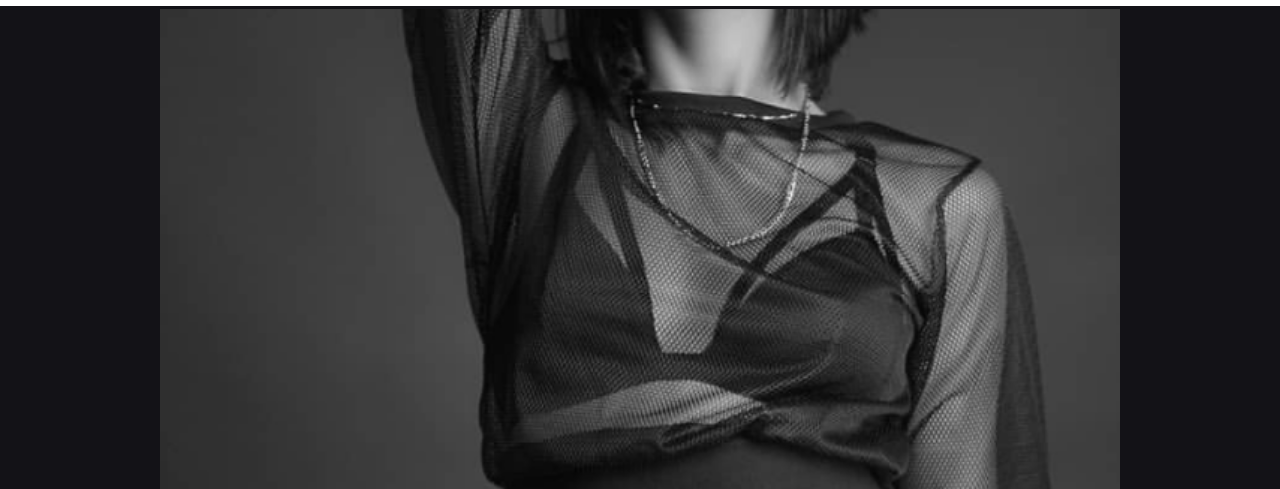
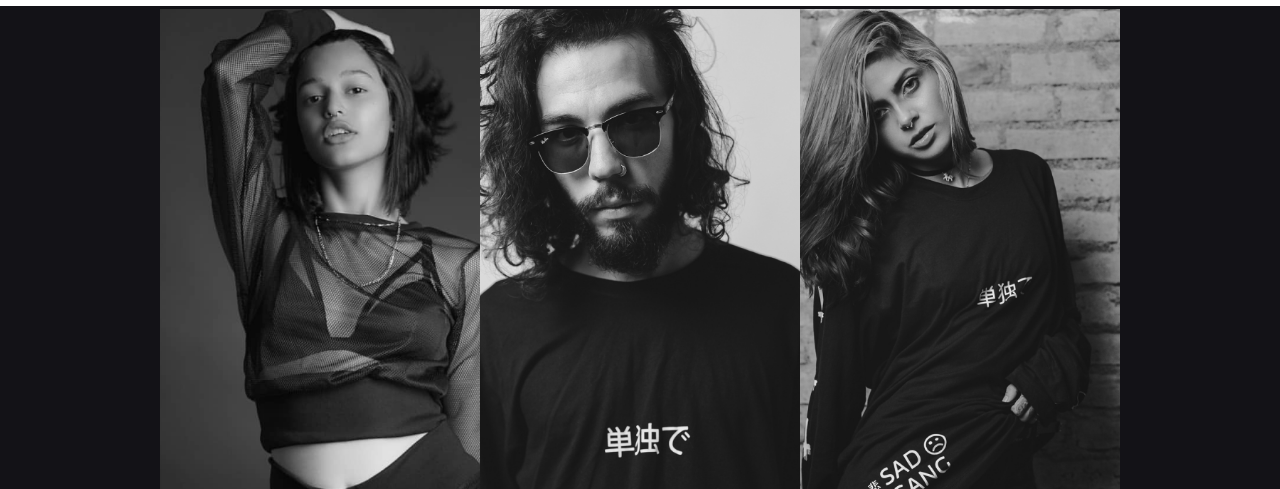
Before and after one commit to cristianfelipe94/SadGang-version-GatsbyJs-PWA, a Gatsby site: page / in a window 1280 px wide. Shown: the part 47-536 px from the top of the page. Built offline with nearby package versions, Linux system fonts and the light colour scheme; Gatsby itself is replaced by a stand-in of ours; a web font is replaced by a local one.

Commit message:
Have added gallery and functionality

```diff
--- a/src/components/image-boy-one.js
+++ b/src/components/image-boy-one.js
@@ -14,7 +14,7 @@ import "./styles.css"
  * - `useStaticQuery`: https://www.gatsbyjs.org/docs/use-static-query/
  */
 
-const ImageBoyOne = ({galleryMovement}) => {
+const ImageBoyOne = () => {
   const data = useStaticQuery(graphql`
     query {
       placeholderImage: file(relativePath: { eq: "background-boy-one.png" }) {
@@ -27,7 +27,7 @@ const ImageBoyOne = ({galleryMovement}) => {
     }
   `)
 
-  return <Img fluid={data.placeholderImage.childImageSharp.fluid} className="background--overlapped" style={{left: `${galleryMovement}`}}/>
+  return <Img fluid={data.placeholderImage.childImageSharp.fluid} className="gallery__image gallery__image--sec"/>
 }
 
 export default ImageBoyOne
--- a/src/components/image-boy-two.js
+++ b/src/components/image-boy-two.js
@@ -14,7 +14,7 @@ import "./styles.css"
  * - `useStaticQuery`: https://www.gatsbyjs.org/docs/use-static-query/
  */
 
-const ImageBoyTwo = ({galleryMovement}) => {
+const ImageBoyTwo = () => {
   const data = useStaticQuery(graphql`
     query {
       placeholderImage: file(relativePath: { eq: "background-boy-two.png" }) {
@@ -27,7 +27,7 @@ const ImageBoyTwo = ({galleryMovement}) => {
     }
   `)
 
-  return <Img fluid={data.placeholderImage.childImageSharp.fluid} className="background--overlapped" style={{left: `${galleryMovement}`}}/>
+  return <Img fluid={data.placeholderImage.childImageSharp.fluid} className="gallery__image gallery__image--fourth"/>
 }
 
 export default ImageBoyTwo
--- a/src/components/image-girl-one.js
+++ b/src/components/image-girl-one.js
@@ -14,7 +14,7 @@ import "./styles.css"
  * - `useStaticQuery`: https://www.gatsbyjs.org/docs/use-static-query/
  */
 
-const ImageGirlOne = ({galleryMovement}) => {
+const ImageGirlOne = () => {
   const data = useStaticQuery(graphql`
     query {
       placeholderImage: file(relativePath: { eq: "background-girl-one.png" }) {
@@ -27,7 +27,7 @@ const ImageGirlOne = ({galleryMovement}) => {
     }
   `)
 
-  return <Img fluid={data.placeholderImage.childImageSharp.fluid} className="background--overlapped" style={{left: `${galleryMovement}`}}/>
+  return <Img fluid={data.placeholderImage.childImageSharp.fluid} className="gallery__image gallery__image--main"/>
 }
 
 export default ImageGirlOne
--- a/src/components/image-girl-two.js
+++ b/src/components/image-girl-two.js
@@ -14,7 +14,7 @@ import "./styles.css"
  * - `useStaticQuery`: https://www.gatsbyjs.org/docs/use-static-query/
  */
 
-const ImageGirlTwo = ({galleryMovement}) => {
+const ImageGirlTwo = () => {
   const data = useStaticQuery(graphql`
     query {
       placeholderImage: file(relativePath: { eq: "background-girl-two.png" }) {
@@ -27,7 +27,7 @@ const ImageGirlTwo = ({galleryMovement}) => {
     }
   `)
 
-  return <Img fluid={data.placeholderImage.childImageSharp.fluid} className="background--overlapped" style={{left: `${galleryMovement}`}}/>
+  return <Img fluid={data.placeholderImage.childImageSharp.fluid} className="gallery__image gallery__image--third"/>
 }
 
 export default ImageGirlTwo
--- a/src/components/styles.css
+++ b/src/components/styles.css
@@ -1,12 +1,82 @@
-.background--overlapped {
-  position: absolute !important;
+.gallery {
+  position: absolute;
+  width: 100vw;
+  height: 79.2vh;
   overflow: hidden;
+  left: 0;
   top: 0;
-  width: 100%;
-  z-index: -1;
-  height: 80vh;
 }
 
+.gallery__panel {
+  background-color: rgba(39, 39, 39, 0.616);
+  height: 100%;
+  width: 100%;
+  z-index: -2;
+  position: absolute;
+  top: 0;
+  left: 0;
+  display: flex;
+  flex-direction: row;
+  transform: translateX(0vw);
+  transition: width 2s, left 2s;
+  animation-fill-mode: forwards;
+  -webkit-touch-callout: none; /* iOS Safari */
+  -webkit-user-select: none; /* Safari */
+  -khtml-user-select: none; /* Konqueror HTML */
+  -moz-user-select: none; /* Old versions of Firefox */
+  -ms-user-select: none; /* Internet Explorer/Edge */
+  user-select: none; /* Non-prefixed version, currently supported by Chrome, Edge, Opera and Firefox */
+}
+
+.gallery__panel--open {
+  width: 400vw;
+}
+
+.gallery__image--main {
+  z-index: -3;
+  height: 100%;
+  width: 100vw;
+  /* margin: 0 1vw; */
+}
+
+.gallery__image--sec {
+  z-index: -3;
+  height: 100%;
+  width: 100vw;
+  /* margin: 0 1vw; */
+}
+
+.gallery__image--third {
+  z-index: -3;
+  height: 100%;
+  width: 100vw;
+  /* margin: 0 1vw; */
+}
+
+.gallery__image--fourth {
+  z-index: -3;
+  height: 100%;
+  width: 100vw;
+  /* margin: 0 1vw; */
+}
+
+@keyframes displayImageAnimation {
+  0% {
+    opacity: 0;
+    z-index: -2;
+  }
+  20% {
+    opacity: 1;
+  }
+  25% {
+    opacity: 1;
+    z-index: -2;
+  }
+  100% {
+    opacity: 0;
+    z-index: -1;
+  }
+}
 
 .layout--gradient {
   margin: 0 auto;
--- a/src/pages/index.js
+++ b/src/pages/index.js
@@ -11,6 +11,39 @@ import ImageGirlTwo from "../components/image-girl-two"
 import ImageBoyTwo from "../components/image-boy-two"
 
 const IndexPage = () => {
+  function openCloseGallery(event) {
+    const getGallery = document.querySelector(".gallery__panel");
+    const mouseXclicked = event.clientX;
+    const windowXSize = window.innerWidth;
+    const windowPercentage = parseInt((mouseXclicked / windowXSize) * 100);
+
+    if(!getGallery.classList.contains("gallery__panel--open")) {
+      getGallery.classList.add("gallery__panel--open");
+
+      if(windowPercentage < 25) {
+        setTimeout(() => {
+          getGallery.style.left = "0vw";
+        }, 2000);
+      } else if (windowPercentage > 25 && windowPercentage < 50) {
+        setTimeout(() => {
+          getGallery.style.left = "-100vw";
+        }, 2000);
+      } else if (windowPercentage > 50 && windowPercentage < 75) {
+        setTimeout(() => {
+          getGallery.style.left = "-200vw";
+        }, 2000);
+      } else if (windowPercentage > 75 && windowPercentage < 100) {
+        setTimeout(() => {
+          getGallery.style.left = "-300vw";
+        }, 2000);
+      }
+
+    } else {
+      getGallery.classList.remove("gallery__panel--open");
+      getGallery.style.left = "0vw";
+    }
+  }
+
   return (
     <Layout>
       <SEO title="Home" />
@@ -19,10 +52,14 @@ const IndexPage = () => {
           <h1 className="head__title">Sadgang</h1>
           <h2 className="head__title">Costa Rica Streetware</h2>
         </div>
-        <ImageGirlOne galleryMovement="0vw" />
-        <ImageBoyOne galleryMovement="100vw" />
-        <ImageGirlTwo galleryMovement="200vw" />
-        <ImageBoyTwo galleryMovement="300vw" />
+        <div className="gallery" onClick={(event) => openCloseGallery(event)} >
+          <div className="gallery__panel">
+            <ImageGirlOne />
+            <ImageBoyOne />
+            <ImageGirlTwo />
+            <ImageBoyTwo  />
+          </div>
+        </div>
       </div>
     </Layout>
   )
```
